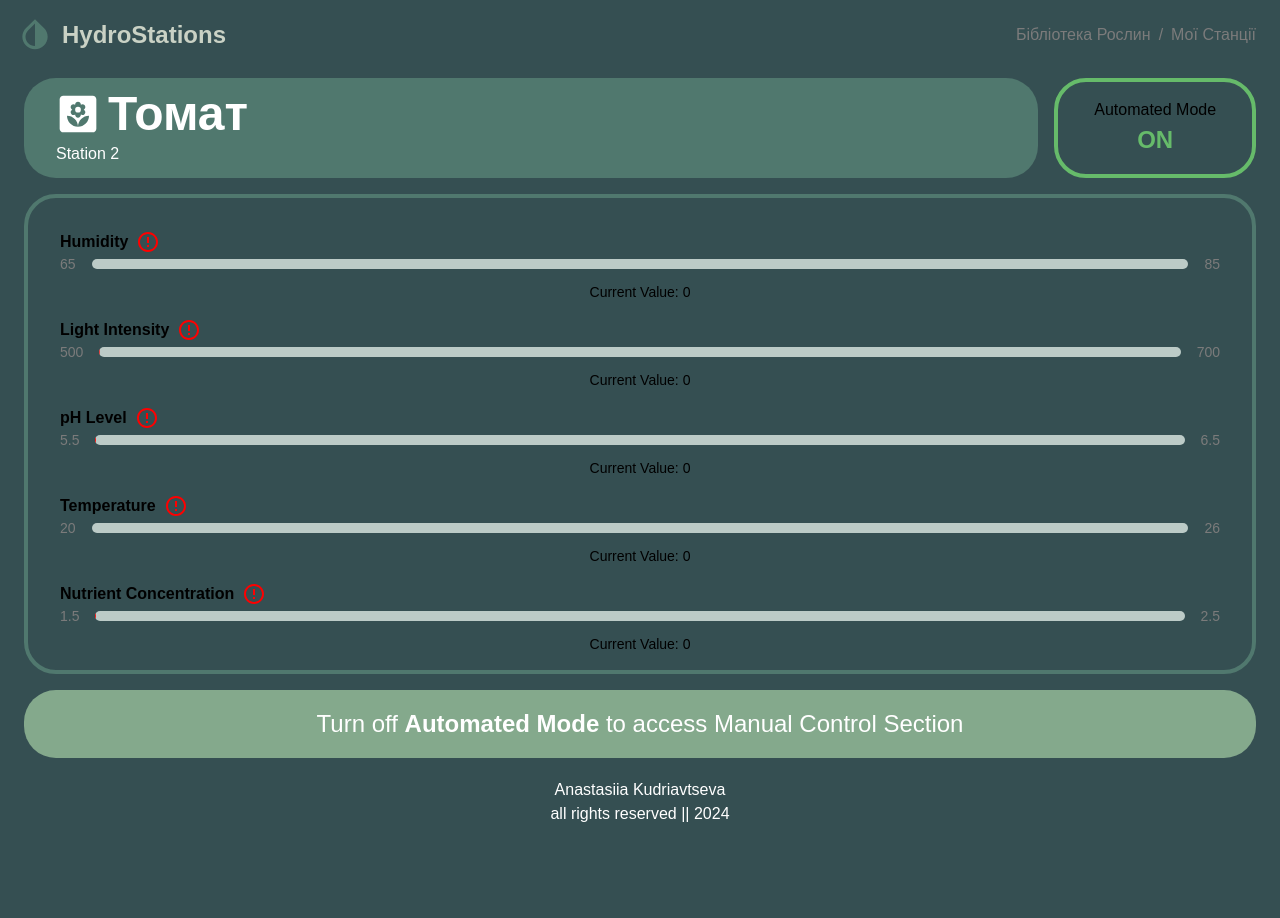
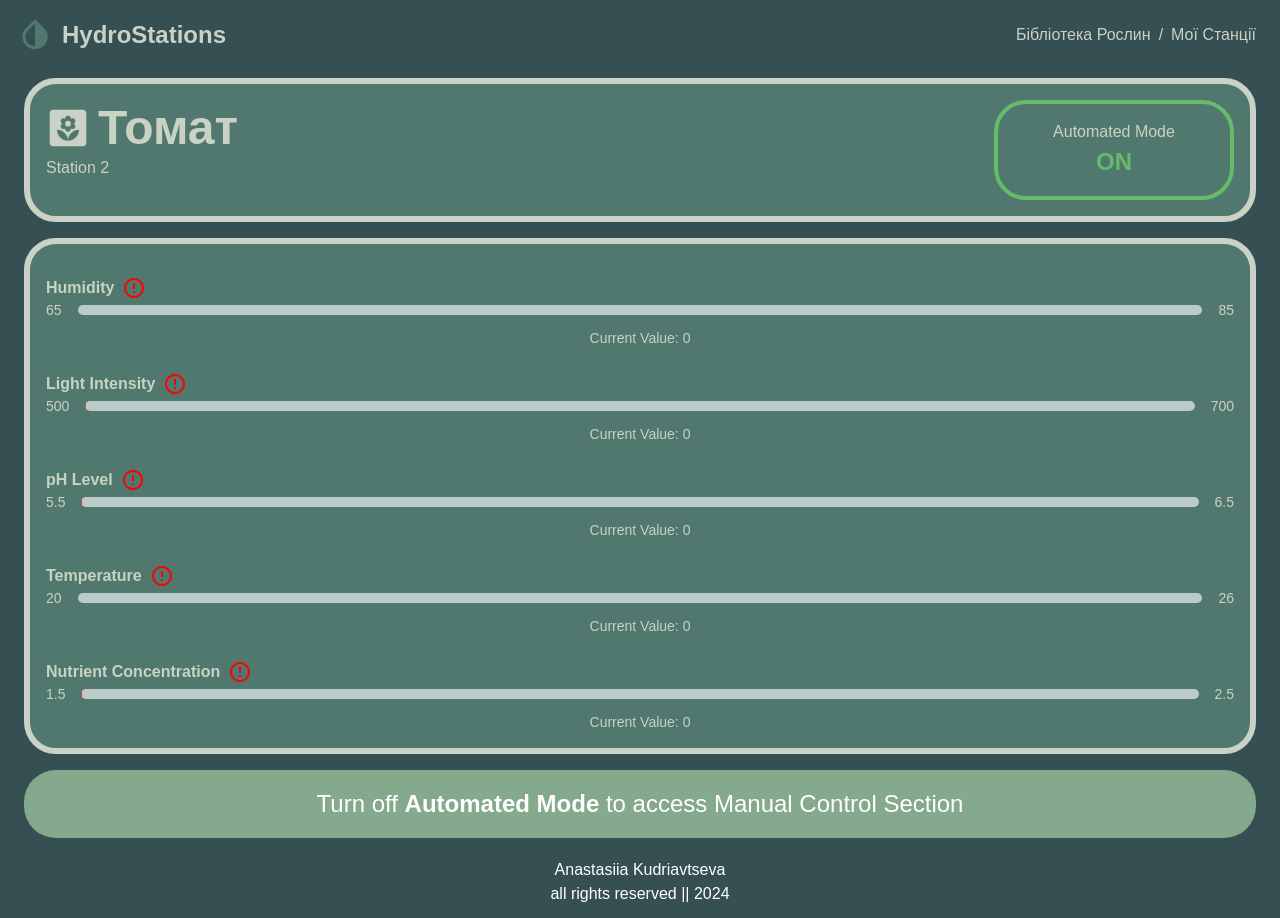
Before and after one commit to proxrustes/hydroponics-front, a Next.js app: page /station/1 in a window 1280 px wide. Before the commit the page ends 838 px from the top, so only its background shows below. Built offline with nearby package versions, Linux system fonts and the light colour scheme.

Commit message:
palette change

```diff
--- a/app/station/[id]/page.tsx
+++ b/app/station/[id]/page.tsx
@@ -6,6 +6,7 @@ import { mockStations } from "@/enums/mock_data";
 import { ParamsSection } from "@/components/station/ParamsSection";
 import { ManualControlSection } from "@/components/station/ManualControlSection";
 import { Station } from "@/enums/StationParams";
+import { CustomContainer } from "@/components/CustomContainer";
 
 export default function Page({ params }: { params: { id: string } }) {
   const [isAutomated, setIsAutomated] = useState(true);
@@ -26,26 +27,17 @@ export default function Page({ params }: { params: { id: string } }) {
 
   return (
     <Container maxWidth="xl">
-      <Stack gap={2}>
+      <Stack gap={2} >
         <Stack direction="row" gap={2} justifyContent="space-between">
-          <Stack
-            sx={{
-              width: "100%",
-              backgroundColor: "primary.main",
-              color: "white",
-              py: 1,
-              px: 4,
-              borderRadius: 8,
-            }}
-          >
-            <Stack direction="row" alignItems="center" gap={1}>
+          <CustomContainer sx={{flexDirection:"row", width:"100%", justifyContent:"space-between"}}>
+            <Stack>  <Stack direction="row" alignItems="center" gap={1}>
               <YardIcon sx={{ fontSize: 44 }} />
               <Typography variant="h3" sx={{ fontWeight: 900 }}>
                 {station.plant.name}
               </Typography>
             </Stack>
-            <Typography>{station.name}</Typography>
-          </Stack>
+            <Typography>{station.name}</Typography></Stack>
+
           <ButtonBase
             sx={{
               borderColor: isAutomated ? "success.main" : "warning.main",
@@ -70,6 +62,7 @@ export default function Page({ params }: { params: { id: string } }) {
               {isAutomated ? "ON" : "OFF"}
             </Typography>
           </ButtonBase>
+          </CustomContainer>
         </Stack>
         <ParamsSection station={station} />
         {isAutomated ? (
--- a/components/Station.tsx
+++ b/components/Station.tsx
@@ -1,5 +1,5 @@
 import { Station } from "@/enums/StationParams";
-import {  Button, Paper, Typography } from "@mui/material";
+import {  Box, Button, Paper, Typography } from "@mui/material";
 import Grid from "@mui/material/Grid2";
 import { Parameter } from "./Parameter";
 import WaterDropIcon from '@mui/icons-material/WaterDrop';
@@ -44,7 +44,7 @@ export function StationItem(props: { station: Station }) {
     }
   ];
   return (
-    <Paper sx={{ p: 2 }}>
+    <Box sx={{ p: 2, backgroundColor:"primary.dark", borderRadius:4 }}>
       <Typography sx={{ fontWeight: 800, fontSize: 24 }}>
         {station.name}: {station.plant.name}
       </Typography>
@@ -64,6 +64,6 @@ export function StationItem(props: { station: Station }) {
       <Button variant="contained" href={`station/${station.id}`} fullWidth sx={{ mt: 2}}>
         View Details
       </Button>
-    </Paper>
+    </Box>
   );
 }
--- a/components/station/ControlItem.tsx
+++ b/components/station/ControlItem.tsx
@@ -38,6 +38,8 @@ export function ControlItem({
         <Slider
           disabled={isDisabled}
           value={sliderValue}
+
+                color="secondary"
           onChange={handleSliderChange}
           aria-labelledby={`${label.toLowerCase()}-intensity`}
           min={min}
@@ -46,7 +48,7 @@ export function ControlItem({
       </Grid>
 
       <Grid size={1} display="flex" justifyContent="center">
-        <Switch checked={!isDisabled} onChange={() => setIsDisabled(!isDisabled)} />
+        <Switch checked={!isDisabled} color="secondary" onChange={() => setIsDisabled(!isDisabled)} />
       </Grid>
     </Grid>
   );
--- a/components/station/ManualControlSection.tsx
+++ b/components/station/ManualControlSection.tsx
@@ -1,9 +1,4 @@
-import {
-    Box,
-    Button,
-    Stack,
-    Typography,
-  } from "@mui/material";
+import { Box, Button, Stack, Typography } from "@mui/material";
 import LightbulbIcon from "@mui/icons-material/Lightbulb";
 import AirIcon from "@mui/icons-material/Air";
 import WaterPumpIcon from "@mui/icons-material/Opacity";
@@ -12,71 +7,53 @@ import {
 import { ControlItem } from "./ControlItem";
 import { LevelAdjustmentsSection } from "./LevelAdjustmentItem";
 import { TimerControlSection } from "./TimerSettingItem";
+import { CustomContainer } from "../CustomContainer";
 
 export function ManualControlSection() {
   return (
     <Stack>
-        <Typography variant="h4">Manual Control:</Typography>
+      <Typography variant="h4" sx={{ textAlign: "center", color:"secondary.main", fontWeight:900, mt:2, mb:3 }}>
+        Manual Control:
+      </Typography>
 
       <Grid2 container spacing={2}>
-          <Grid2
-            size={12}
-            sx={{
-              borderColor: "primary.main",
-              borderWidth: 4,
-              borderStyle: "solid",
-              py: 2,
-              px: 4,
-              borderRadius: 8,
-              display: "flex",
-              flexDirection: "column",
-              gap: 2,
-            }}
-          >
+        <Grid2 size={12}>
+          <CustomContainer>
             <ControlItem
               icon={<LightbulbIcon />}
               label="Light"
               defaultSliderValue={70}
             />
-            <ControlItem icon={<AirIcon />} label="Fan" defaultSliderValue={50} />
+            <ControlItem
+              icon={<AirIcon />}
+              label="Fan"
+              defaultSliderValue={50}
+            />
             <ControlItem
               icon={<WaterPumpIcon />}
               label="Water Pump"
               defaultSliderValue={60}
             />
             <ControlItem icon={<FilterIcon />} label="Filter Water Pump" />
+          </CustomContainer>
         </Grid2>
 
-          <Grid2
-            size={6}
-            sx={{
-              borderColor: "primary.main",
-              borderWidth: 4,
-              borderStyle: "solid",
-              py: 2,
-              px: 4,
-              borderRadius: 8,
-            }}
-          >
+        <Grid2 size={6}>
+          <CustomContainer>
             <TimerControlSection />
+          </CustomContainer>
         </Grid2>
         <Grid2
           size={6}
-            sx={{
-              borderColor: "primary.main",
-              borderWidth: 4,
-              borderStyle: "solid",
-              py: 2,
-              px: 4,
-              borderRadius: 8,
-            }}
         >
+          <CustomContainer>
             <LevelAdjustmentsSection />
+          </CustomContainer>
         </Grid2>
       </Grid2>
 
       <Box mt={4}>
-          <Button variant="contained" color="primary" fullWidth>
+        <Button variant="contained" color="primary" fullWidth sx={{fontSize: 22}}>
           Apply Settings
         </Button>
       </Box>
--- a/components/station/ParamsSection.tsx
+++ b/components/station/ParamsSection.tsx
@@ -1,8 +1,9 @@
 import { Station } from "@/enums/StationParams";
 import { Box, Stack, Typography, LinearProgress } from "@mui/material";
 import ErrorOutlineIcon from "@mui/icons-material/ErrorOutline";
+import { CustomContainer } from "../CustomContainer";
 export function ParamsSection(props: { station: Station }) {
-  const norms = props.station.plant.norm
+  const norms = props.station.plant.norm;
   const parameters = [
     {
       name: "Humidity",
@@ -31,16 +32,7 @@ export function ParamsSection(props: { station: Station }) {
     },
   ];
   return (
-    <Stack
-      sx={{
-        borderColor: "primary.main",
-        borderWidth: 4,
-        borderStyle: "solid",
-        py: 2,
-        px: 4,
-        borderRadius: 8,
-      }}
-    >
+    <CustomContainer>
       {parameters.map((param) => {
         const min = param.norm[0];
         const max = param.norm[1];
@@ -72,7 +64,7 @@ export function ParamsSection(props: { station: Station }) {
               alignItems="center"
               justifyContent="space-between"
             >
-              <Typography variant="body2" color="text.secondary">
+              <Typography variant="body2" color="secondary.main">
                 {min}
               </Typography>
               <Box width="100%" mx={2} position="relative">
@@ -83,12 +75,12 @@ export function ParamsSection(props: { station: Station }) {
                     height: 10,
                     borderRadius: 5,
                     "& .MuiLinearProgress-bar": {
-                      backgroundColor: isOutOfRange ? "red" : "primary.main",
+                      backgroundColor: isOutOfRange ? "red" : "primary.dark",
                     },
                   }}
                 />
               </Box>
-              <Typography variant="body2" color="text.secondary">
+              <Typography variant="body2" color="secondary.main">
                 {max}
               </Typography>
             </Box>
@@ -98,6 +90,6 @@ export function ParamsSection(props: { station: Station }) {
           </Box>
         );
       })}
-    </Stack>
+    </CustomContainer>
   );
 }
--- a/components/station/TimerSettingItem.tsx
+++ b/components/station/TimerSettingItem.tsx
@@ -46,6 +46,7 @@ function TimerSetting({ label, onTimeout }: TimerSettingProps) {
     <Grid container spacing={2} alignItems="center">
       <Grid size={2}>
         <Switch
+        color="secondary"
           checked={timerActive}
           onChange={() => setTimerActive(!timerActive)}
         />
@@ -80,7 +81,7 @@ function TimerSetting({ label, onTimeout }: TimerSettingProps) {
       </Grid>
       <Grid size={2}>
         <Button
-          variant="outlined"
+          variant="contained"
           color="error"
           onClick={handleStopTimer}
           disabled={!timerActive}
--- a/enums/mock_data.ts
+++ b/enums/mock_data.ts
@@ -140,10 +140,10 @@ export const mockStations: Station[] = [
     name: "Station 1",
     plant: initialPlantGroups[1].plants[1],
     params: {
-      ph_level: 0,
-      temperature: 0,
+      ph_level: 7,
+      temperature: 20,
       humidity: 0,
-      light_intensity: 0,
+      light_intensity: 0.4,
       nutrient_concentration: 0,
     },
   },
--- a/styles/theme.ts
+++ b/styles/theme.ts
@@ -17,10 +17,10 @@ const commonThemeOptions = {
   const BASE_PALETTE = {
     mode: "light",
     text: {
-      primary: "#434343",
-      light: "#3B537480",
-      light2: "#ffffffaa",
-      secondary: "#7b7b7b"
+      primary: "#cad2c5",
+      light: "#cad2c5",
+      light2: "#cad2c5",
+      secondary: "#cad2c5"
     },
     success: {
       main: "#66bb6a",
```
Lines whose indentation alone changed are shown as unchanged.
